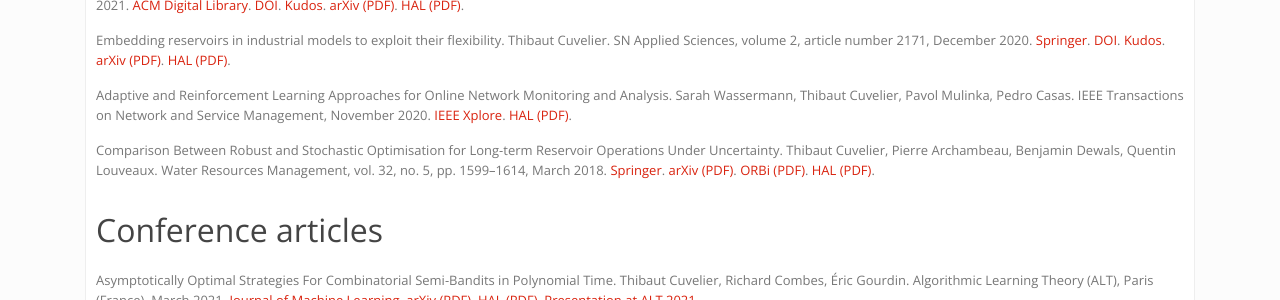
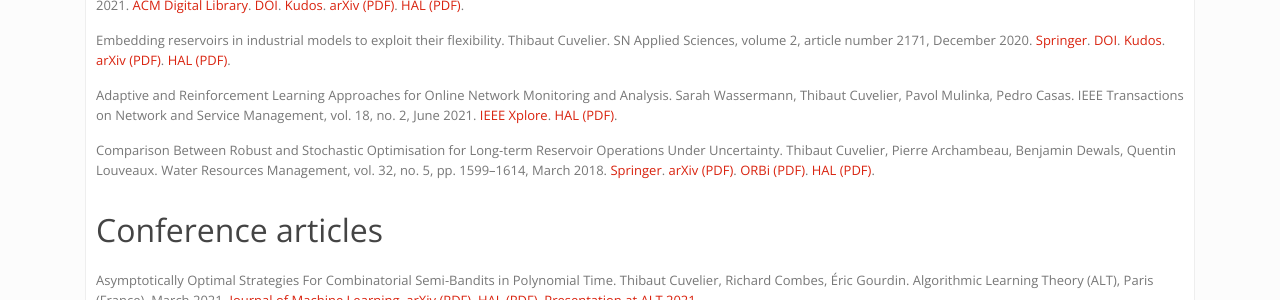
Before and after one commit to dourouc05/dourouc05.github.io, a Jekyll site: the page built from publications.md, in a window 1280 px wide. Shown: the part 248-548 px from the top of the page. Built offline with Jekyll 4.4.1, drawn with Linux system fonts in a browser that asks for light colours; a script that is not in the unit is left out.

Commit message:
Update articles.yml

```diff
--- a/_data/articles.yml
+++ b/_data/articles.yml
@@ -53,7 +53,7 @@ routing_tma2018:
 ral_tnsm2020:
     title: Adaptive and Reinforcement Learning Approaches for Online Network Monitoring and Analysis
     authors: Sarah Wassermann, Thibaut Cuvelier, Pavol Mulinka, Pedro Casas
-    venue: IEEE Transactions on Network and Service Management, November 2020
+    venue: IEEE Transactions on Network and Service Management, vol. 18, no. 2, June 2021
     venue_link:
       name: IEEE Xplore
       url: https://ieeexplore.ieee.org/document/9256319
```
